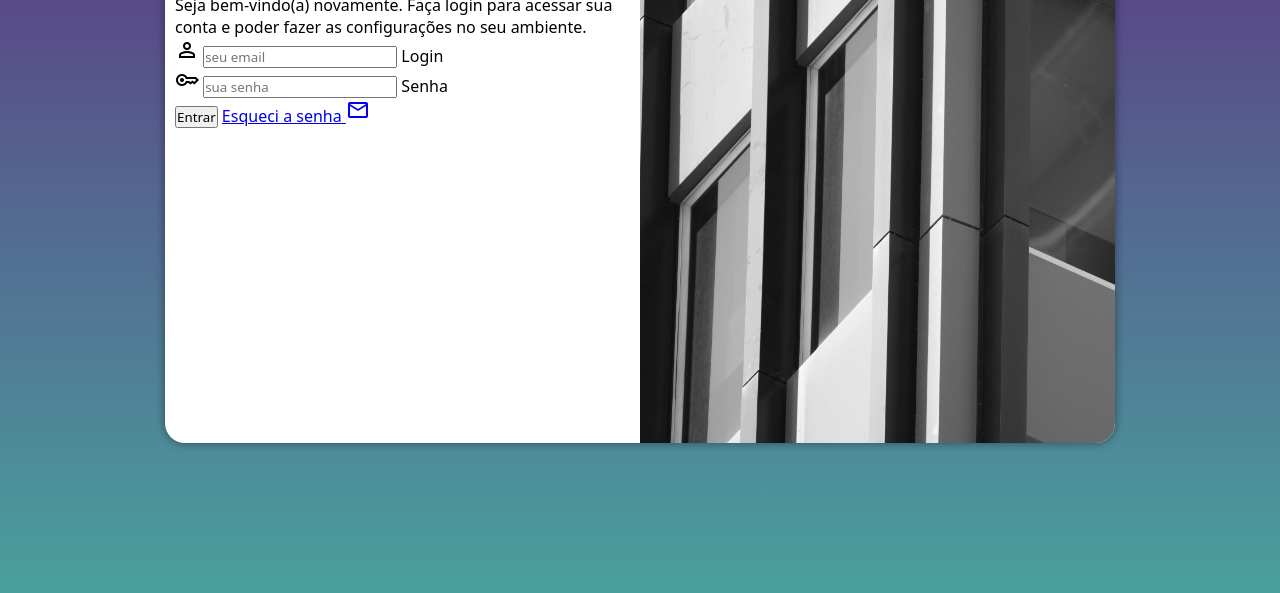
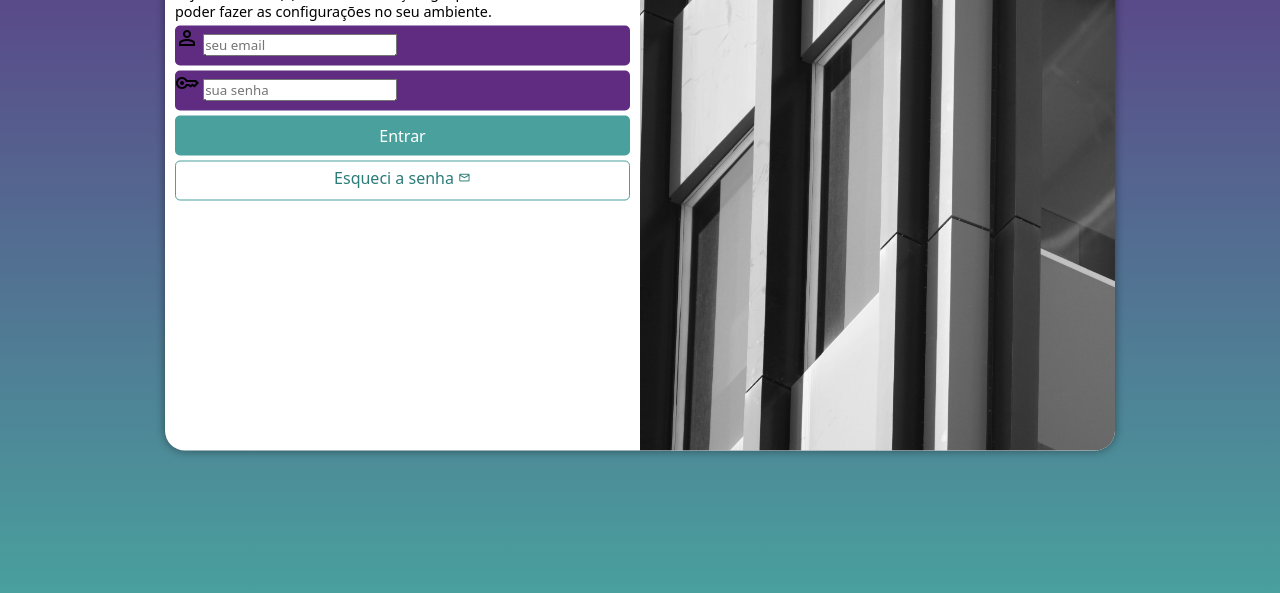
Before and after one commit to GusDev150/Projeto-login, a plain HTML site: page index.html in a window 1280 px wide. Shown: the part 207-800 px from the top of the page. Drawn offline with nearby package versions, Linux system fonts and the light colour scheme.

Commit message:
mais um passo terminado

```diff
--- a/index.html
+++ b/index.html
@@ -30,7 +30,7 @@
                         <label for="isenha">Senha</label>
                     </div>
                     <input type="submit" value="Entrar">
-                    <a href="esqueci.html">
+                    <a href="esqueci.html" class="botao">
                         Esqueci a senha <span class="material-symbols-outlined">mail</span>
                     </a>
                 </form>
--- a/styles/style.css
+++ b/styles/style.css
@@ -33,7 +33,7 @@ section#login {
 
     background-color: white;
     width: 250px;
-    height: 500px;
+    height: 515px;
     border-radius: 20px;
     box-shadow: 0px 0px 10px rgba(0, 0, 0, 0.445);
 
@@ -59,9 +59,61 @@ section#login > div.formulario {
 div.formulario > h1 {
     text-align: center;
     margin-bottom: 10px;
-    font-size: 1.4em;
+    font-size: 1.2em;
 }
 
 div.formulario > p {
+    font-size: 0.9em;
+}
+
+form > div.campo {
+    background-color: var(--lilás);
+    display: block;
+    height: 40px;
+    width: 100%;
+    border-radius: 5px;
+    margin: 5px 0px;
+}
+
+div.campo > label {
+    display: none;
+}
+
+form > input[type=submit] {
+    display: block;
     font-size: 1em;
+    width: 100%;
+    height: 40px;
+    background-color: var(--verde);
+    color: white;
+    border: none;
+    border-radius: 5px;
+    cursor: pointer;
 }
+
+form > input[type=submit]:hover {
+    background-color: #2b7c78;
+}
+
+form > a.botao {
+    display: block;
+    text-align: center;
+    font-size: 1em;
+    width: 100%;
+    height: 40px;
+    padding-top: 5px;
+    margin-top: 5px;
+    background-color: white;
+    color: #2b7c78;
+    border: 1px solid #49a09d;
+    border-radius: 5px;
+    text-decoration: none;
+}
+
+form > a.botao:hover {
+    background-color: #6cd3cf;
+}
+
+form > a.botao > span {
+    font-size: 0.8em;
+}
```
